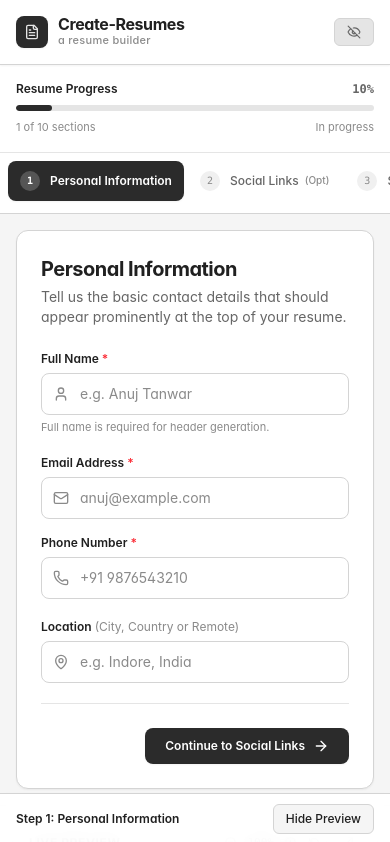
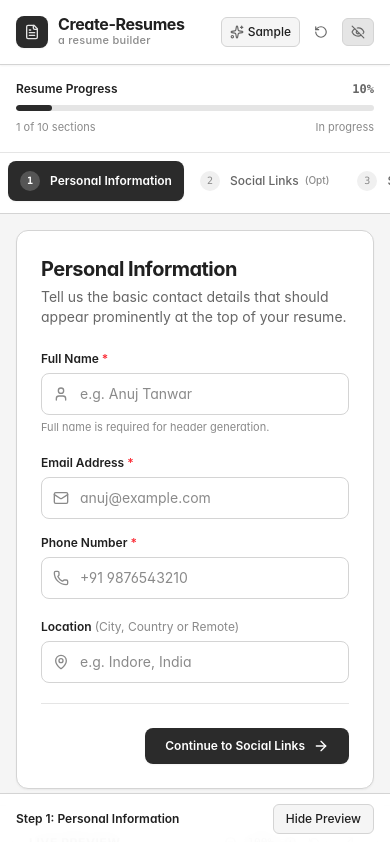
Before and after one commit to Gitanuj993/create-resume-ui, a React (Vite) app: page / in a window 390 px wide. Shown: the top 842 px of the page. Built offline with nearby package versions, Linux system fonts and the light colour scheme.

Commit message:
Fix mobile responsiveness for Load Sample and Reset buttons

```diff
--- a/src/components/Header.tsx
+++ b/src/components/Header.tsx
@@ -55,14 +55,14 @@ export const Header: React.FC<HeaderProps> = ({
               value={resumeTitle}
               onChange={(e) => onResumeTitleChange(e.target.value)}
               placeholder="Untitled Resume"
-              className="text-sm font-medium text-[#202020] bg-transparent border border-transparent hover:border-[#D4D4D4] focus:border-[#2B2B2B] focus:bg-[#F5F5F5] rounded px-2 py-1 outline-hidden transition-colors w-52 truncate"
+              className="text-sm font-medium text-[#202020] bg-transparent border border-transparent hover:border-[#D4D4D4] focus:border-[#2B2B2B] focus:bg-[#F5F5F5] rounded px-2 py-1 outline-hidden flex-1 min-w-0 transition-colors"
               title="Click to rename resume"
             />
           </div>
         </div>
 
         {/* Right: Actions */}
-        <div className="flex items-center gap-2 sm:gap-3 shrink-0">
+        <div className="flex items-center gap-1.5 sm:gap-2 md:gap-3 shrink-0 flex-wrap justify-end">
           {/* Save status */}
           <div className="hidden lg:flex items-center gap-1.5 text-xs text-[#666666] font-medium mr-1">
             {isSaved ? (
@@ -79,28 +79,29 @@ export const Header: React.FC<HeaderProps> = ({
           <button
             type="button"
             onClick={onLoadSample}
-            className="hidden sm:inline-flex items-center gap-1.5 px-3 py-1.5 text-xs font-medium text-[#202020] bg-[#F5F5F5] hover:bg-[#E5E5E5] border border-[#D4D4D4] rounded-md transition-colors"
+            className="inline-flex items-center gap-1 px-2 sm:px-3 py-1.5 text-xs font-medium text-[#202020] bg-[#F5F5F5] hover:bg-[#E5E5E5] border border-[#D4D4D4] rounded-md transition-colors"
             title="Load comprehensive sample data (Anuj Tanwar)"
           >
-            <Sparkles className="w-3.5 h-3.5 text-[#666666]" />
-            <span>Sample Data</span>
+            <Sparkles className="w-3.5 h-3.5 text-[#666666] flex-shrink-0" />
+            <span className="hidden sm:inline">Sample Data</span>
+            <span className="sm:hidden">Sample</span>
           </button>
 
           <button
             type="button"
             onClick={onReset}
-            className="hidden sm:inline-flex items-center gap-1.5 px-2.5 py-1.5 text-xs font-medium text-[#666666] hover:text-[#202020] hover:bg-[#F5F5F5] rounded-md transition-colors"
+            className="inline-flex items-center gap-1 px-2 sm:px-2.5 py-1.5 text-xs font-medium text-[#666666] hover:text-[#202020] hover:bg-[#F5F5F5] rounded-md transition-colors"
             title="Clear all fields to blank template"
           >
-            <RotateCcw className="w-3.5 h-3.5" />
-            <span className="hidden xl:inline">Reset</span>
+            <RotateCcw className="w-3.5 h-3.5 flex-shrink-0" />
+            <span className="hidden sm:inline">Reset</span>
           </button>
 
           {/* Preview Toggle */}
           <button
             type="button"
             onClick={onTogglePreview}
-            className={`inline-flex items-center gap-1.5 px-3 py-1.5 text-xs font-medium rounded-md border transition-colors ${
+            className={`inline-flex items-center gap-1 px-2 sm:px-3 py-1.5 text-xs font-medium rounded-md border transition-colors ${
               isPreviewVisible
                 ? 'bg-[#E5E5E5] text-[#202020] border-[#D4D4D4]'
                 : 'bg-white text-[#666666] hover:text-[#202020] border-[#D4D4D4] hover:bg-[#F5F5F5]'
@@ -109,12 +110,12 @@ export const Header: React.FC<HeaderProps> = ({
           >
             {isPreviewVisible ? (
               <>
-                <EyeOff className="w-3.5 h-3.5 text-[#666666]" />
+                <EyeOff className="w-3.5 h-3.5 text-[#666666] flex-shrink-0" />
                 <span className="hidden sm:inline">Hide Preview</span>
               </>
             ) : (
               <>
-                <Eye className="w-3.5 h-3.5 text-[#666666]" />
+                <Eye className="w-3.5 h-3.5 text-[#666666] flex-shrink-0" />
                 <span className="hidden sm:inline">Preview</span>
               </>
             )}
```
